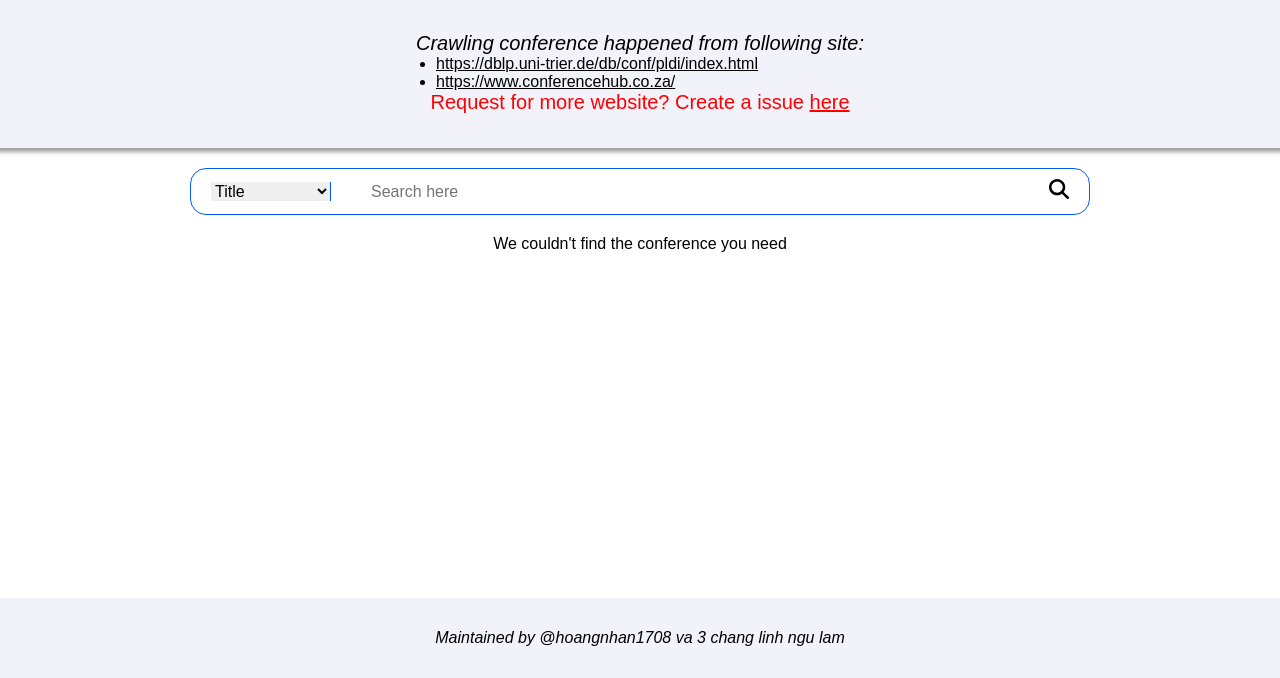
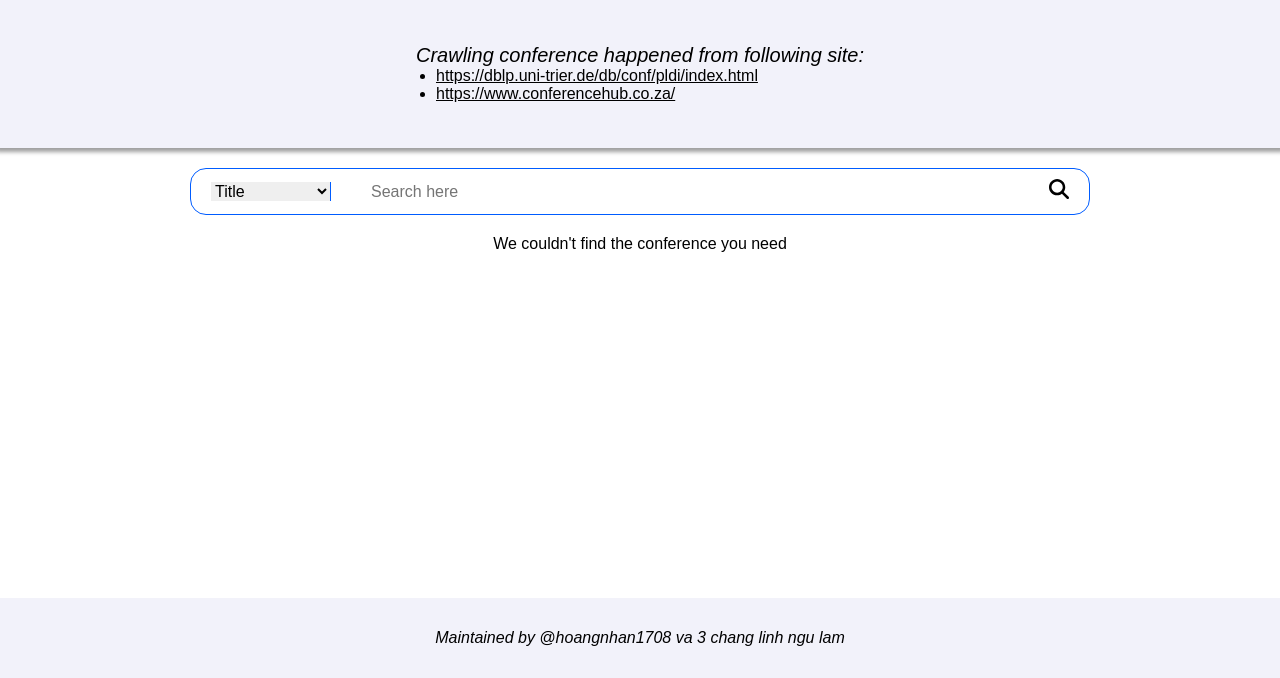
Before and after one commit to Hoangnhan1708/crawler-project, a website with bundled scripts: page index.html in a window 1280 px wide. Shown: the part 122-800 px from the top of the page. Built offline with nearby package versions, Linux system fonts and the light colour scheme; files whose address does not match are found by name.

Commit message:
delete unnecessary element

```diff
--- a/index.html
+++ b/index.html
@@ -34,9 +34,7 @@
             </ul>
 
         </div>
-        <div class="references-container__requets-container">
-          <p>Request for more website? Create a issue <a href="https://github.com/Hoangnhan1708/crawler-project/issues" class="references-container__requets-link">here</a></p>
-        </div>
+
       </div>
 
       <div class="grid wide">
```
